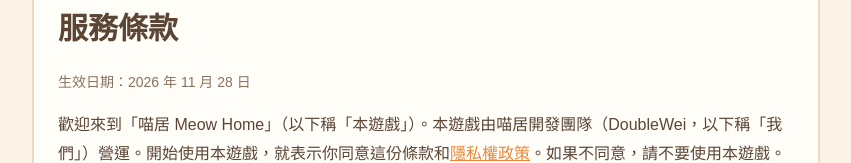
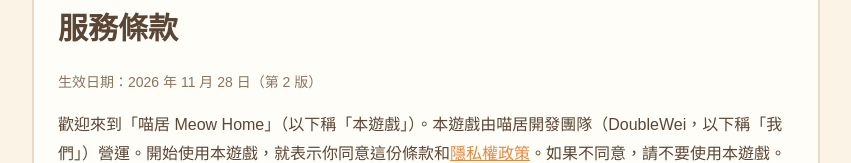
Before and after one commit to doublewei0724/doublewei0724.github.io, a plain HTML site: page terms.html in a window 1280 px wide. Shown: the part 195-358 px from the top of the page, without its empty margins (214-1065 px from the left). Drawn offline with Linux system fonts and the light colour scheme.

Commit message:
官網 2026-11-28

```diff
--- a/terms.html
+++ b/terms.html
@@ -18,7 +18,7 @@
   </nav>
   <article>
     <h1>服務條款</h1>
-    <p class="muted">生效日期：2026 年 11 月 28 日</p>
+    <p class="muted">生效日期：2026 年 11 月 28 日（第 2 版）</p>
 
     <p>歡迎來到「喵居 Meow Home」（以下稱「本遊戲」）。本遊戲由喵居開發團隊（DoubleWei，以下稱「我們」）營運。開始使用本遊戲，就表示你同意這份條款和<a href="privacy.html">隱私權政策</a>。如果不同意，請不要使用本遊戲。</p>
 
```
